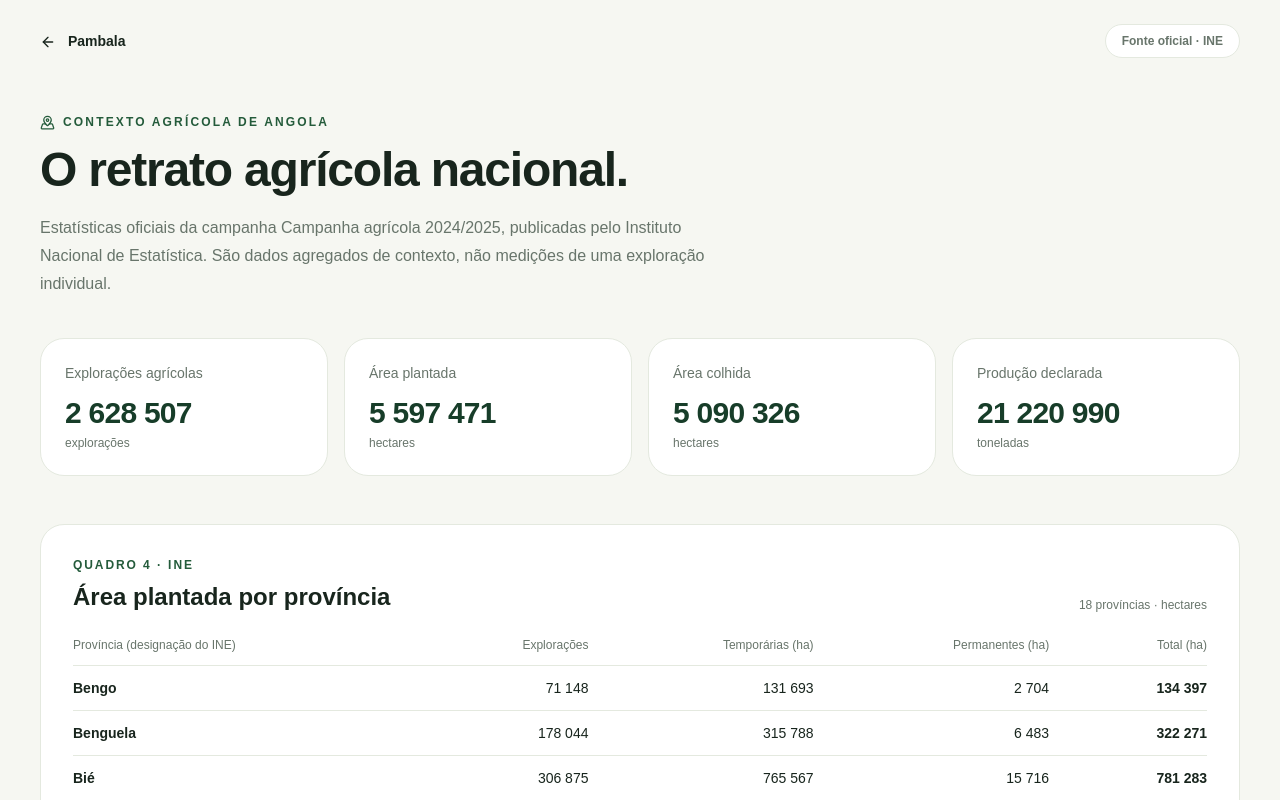
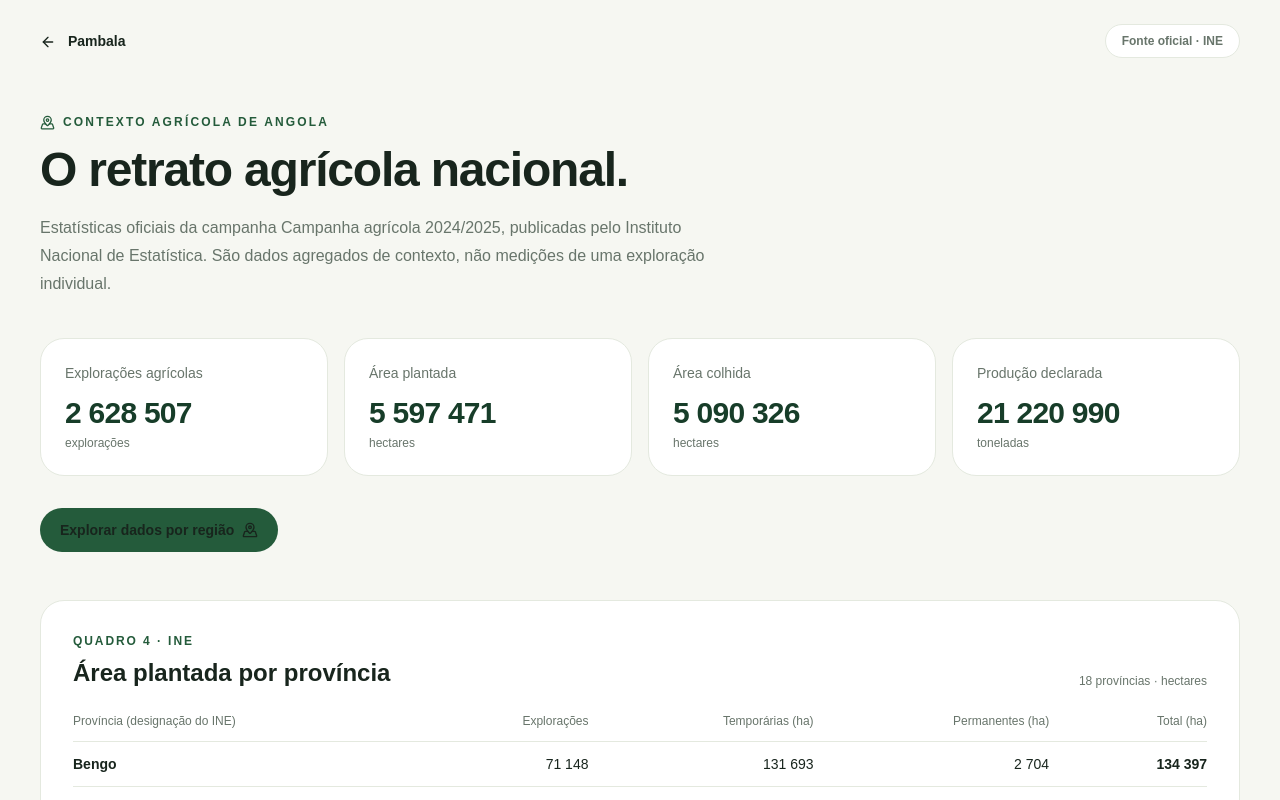
Before and after one commit to onesimo-miguel17/maidenless_tarnisheds, a Next.js app: page /agriculture in a window 1280 px wide. Shown: the top 800 px of the page. Built offline with nearby package versions, Linux system fonts and the light colour scheme.

Commit message:
feat: link regional agricultural context

```diff
--- a/src/app/agriculture/page.tsx
+++ b/src/app/agriculture/page.tsx
@@ -40,6 +40,8 @@ export default function AgriculturePage() {
             </article>
           ))}
         </div>
+
+        <Link href="/agriculture/regions" className="mt-8 inline-flex items-center gap-2 rounded-full bg-[var(--green)] px-5 py-3 text-sm font-semibold text-white transition hover:bg-[var(--green-dark)]">Explorar dados por região <MapPinned size={16} /></Link>
 
         <section className="mt-12 rounded-3xl border border-[var(--border)] bg-white p-6 sm:p-8">
           <div className="flex flex-wrap items-end justify-between gap-3">
```
